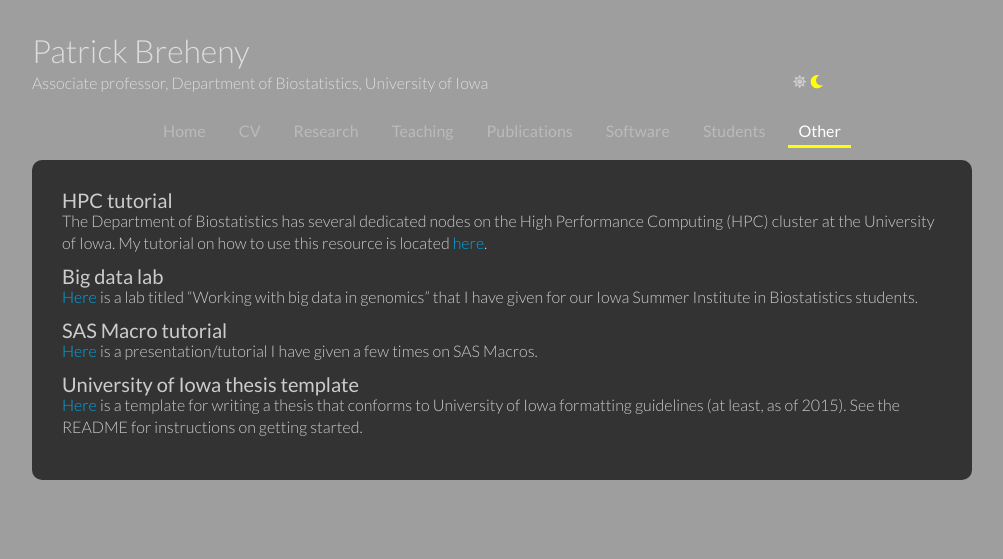
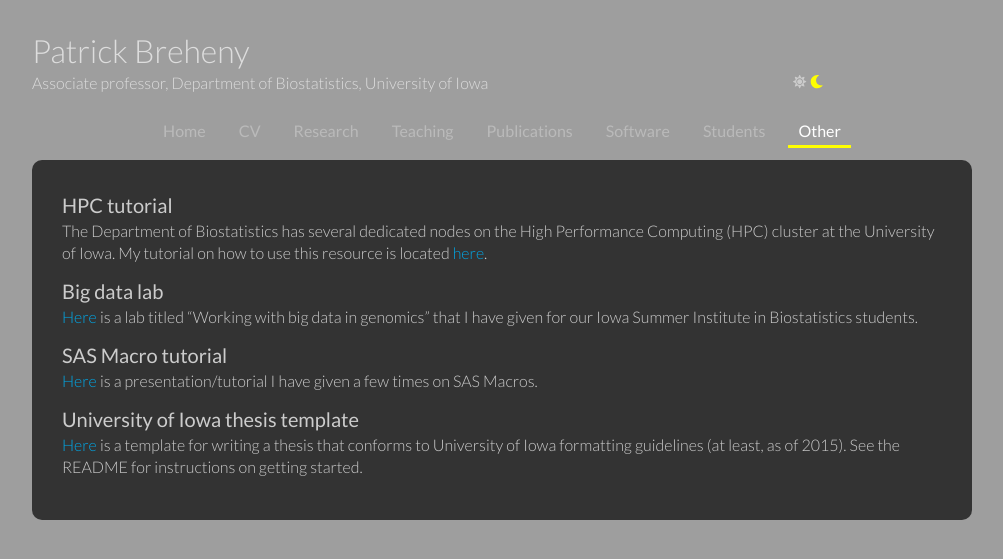
Before and after one commit to pbreheny/web, a Jekyll site: the page built from other.md, in a window 1280 px wide. Shown: the top 559 px of the page, without its empty margins (138-1141 px from the left). Built offline with Jekyll 4.4.1, drawn with Linux system fonts in a browser that asks for light colours; nearby versions of some CDN libraries; our own code applies the rules of GitHub Pages for plain Markdown files; grey boxes are pictures that could not be loaded.

Commit message:
Adjusting h3 margins

```diff
--- a/_sass/light-dark.scss
+++ b/_sass/light-dark.scss
@@ -52,13 +52,13 @@ h3 {
   line-height: 20px;
   font-size: 20px;
   font-weight: 400;
+  margin: 5px 5px 5px 0px;
 }
 .light h3 {
   color: #000;
 }
 h3 a{
   font-weight: 400;
-  margin: 5px;
 }
 
 
```
